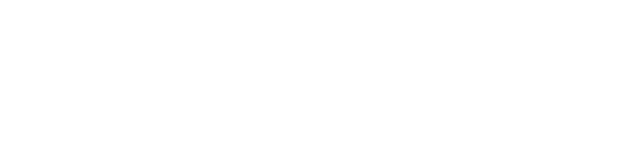
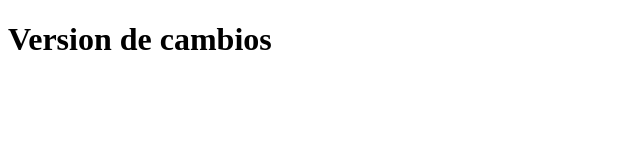
Before and after one commit to mikeycabrera/Proyecto-Git_Prueba, a plain HTML site: page index.html in a window 1280 px wide. Shown: the whole page, without its empty margins (0-640 px from the left). Drawn offline with Linux system fonts and the light colour scheme.

Commit message:
modificacion al primer index.html

```diff
--- a/index.html
+++ b/index.html
@@ -1,9 +1,12 @@
 <!DOCTYPE html>
 <html>
+
 <head>
-	<title></title>
+    <title>Versionador</title>
 </head>
+
 <body>
+    <h1>Version de cambios</h1>
+</body>
 
-</body>
 </html>
```
